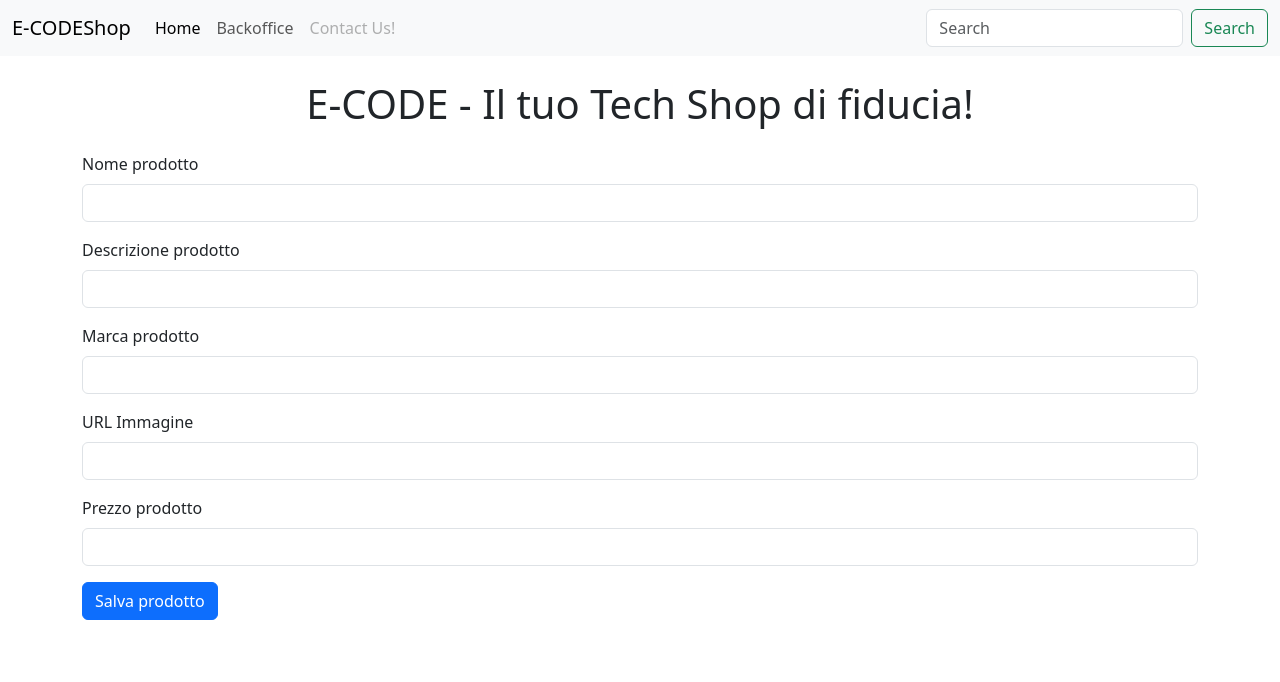
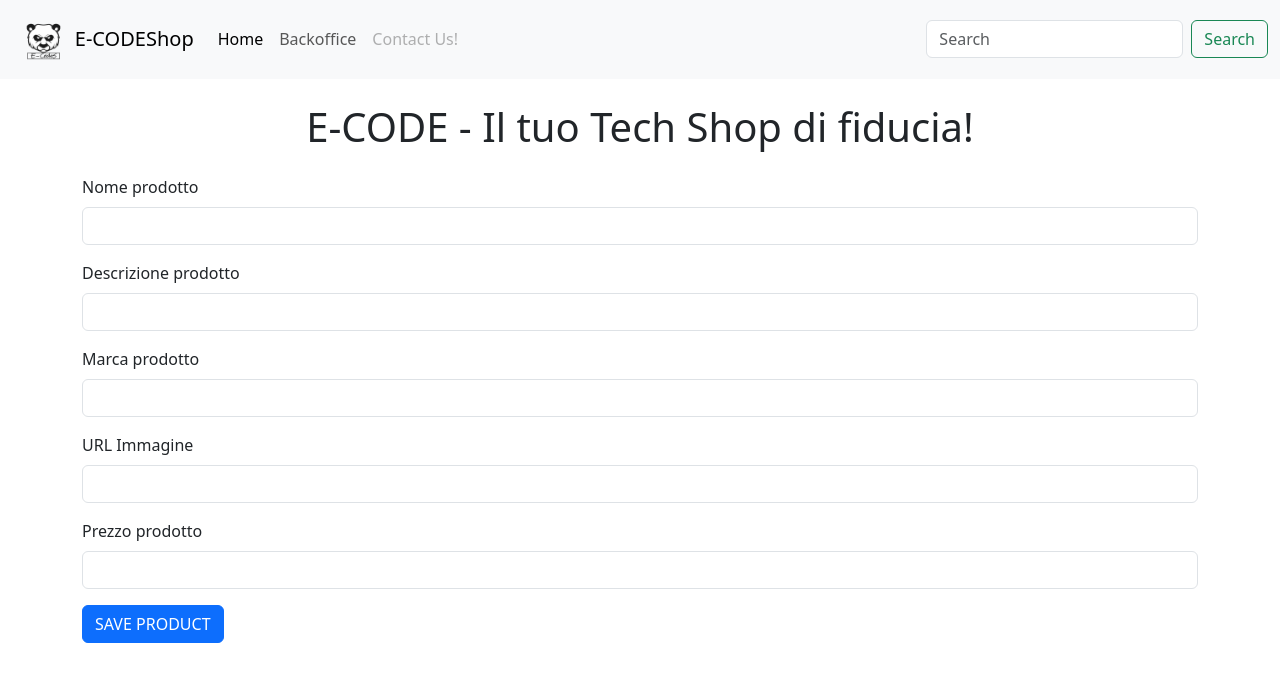
Before and after one commit to CarmenCaniglia/E-Code-Shop, a plain HTML site: page backoffice.html in a window 1280 px wide. Drawn offline with nearby package versions, Linux system fonts and the light colour scheme.

Commit message:
un po' di margini

```diff
--- a/backoffice.html
+++ b/backoffice.html
@@ -16,6 +16,7 @@
     <header>
       <nav class="navbar navbar-expand-lg bg-body-tertiary">
         <div class="container-fluid">
+          <img src="assets/Logo.png" alt="shop logo" id="logo" />
           <a class="navbar-brand" href="#">E-CODEShop</a>
           <button
             class="navbar-toggler"
@@ -93,9 +94,7 @@
               <input type="number" class="form-control" id="price" />
             </div>
 
-            <button type="submit" class="btn btn-primary">
-              Salva prodotto
-            </button>
+            <button type="submit" class="btn btn-primary">SAVE PRODUCT</button>
           </form>
         </div>
       </div>
--- a/script/detail.js
+++ b/script/detail.js
@@ -34,7 +34,7 @@ const generateProductDetails = function (details) {
     <h2 class="text-center">DETTAGLI PRODOTTO</h2>
     <img
       src=" ${details.imageUrl}"
-      class="w-100"
+      class="w-100 my-2"
     />
     <h3 class="text-center mt-4">${details.name}</h3>
     <p>
```
Also changed, not shown: detail.html (+1 -0 lines).
